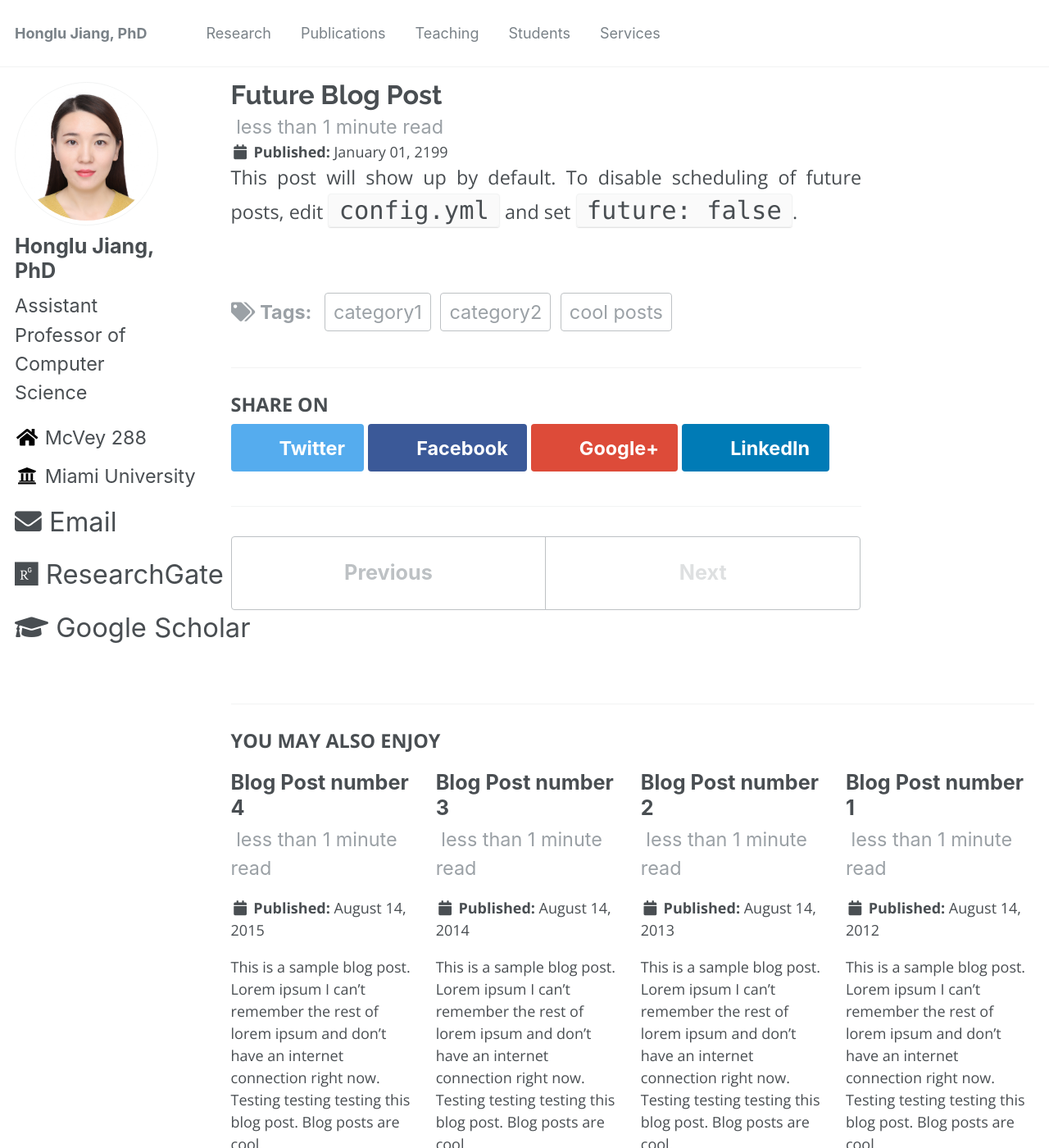
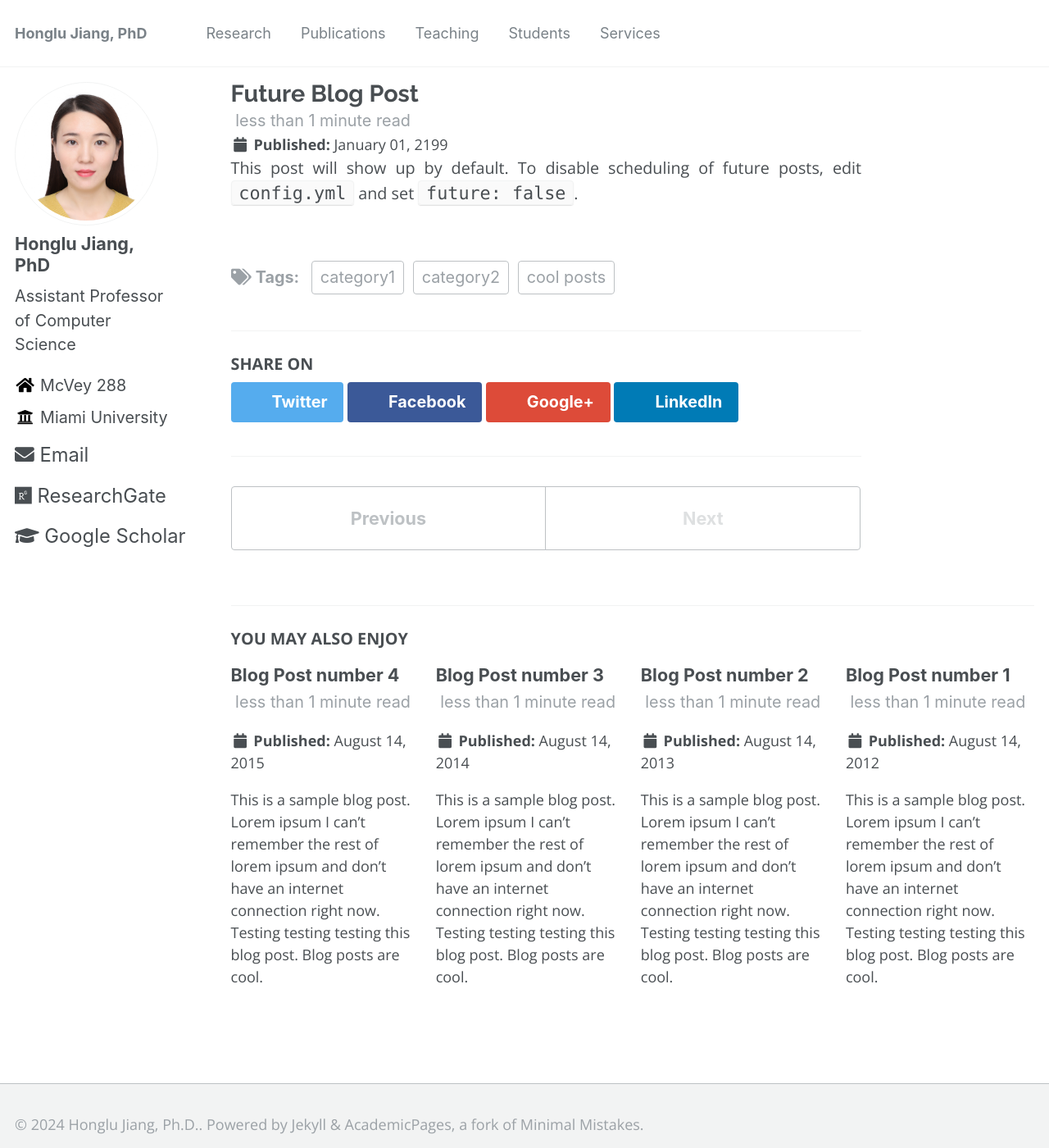
Before and after one commit to hljiang0720/hljiang.github.io, a Jekyll site: the page built from _posts/2199-01-01-future-post.md, in a window 1280 px wide and 1400 px high. Shown: the whole window at 82% size. Built offline with Jekyll 4.4.1, drawn with Linux system fonts in a browser that asks for light colours.

Commit message:
Update _variables.scss

```diff
--- a/_sass/_variables.scss
+++ b/_sass/_variables.scss
@@ -35,12 +35,12 @@ $caption-font-family        : $serif;
 /* type scale */
 $type-size-1                : 2.441em;  // ~39.056px
 $type-size-2                : 1.953em;  // ~31.248px
-$type-size-3                : 1.8em;  // ~25.008px
-$type-size-4                : 1.6em;   // ~20px
-$type-size-5                : 1.4em;      // ~16px
-$type-size-6                : 1.3em;   // ~12px
-$type-size-7                : 1.2em; // ~11px
-$type-size-8                : 1em;  // ~10px
+$type-size-3                : 1.6em;  // ~25.008px
+$type-size-4                : 1.3em;   // ~20px
+$type-size-5                : 1.2em;      // ~16px
+$type-size-6                : 1.1em;   // ~12px
+$type-size-7                : 1em; // ~11px
+$type-size-8                : 0.9em;  // ~10px
 
 
 /*
```
